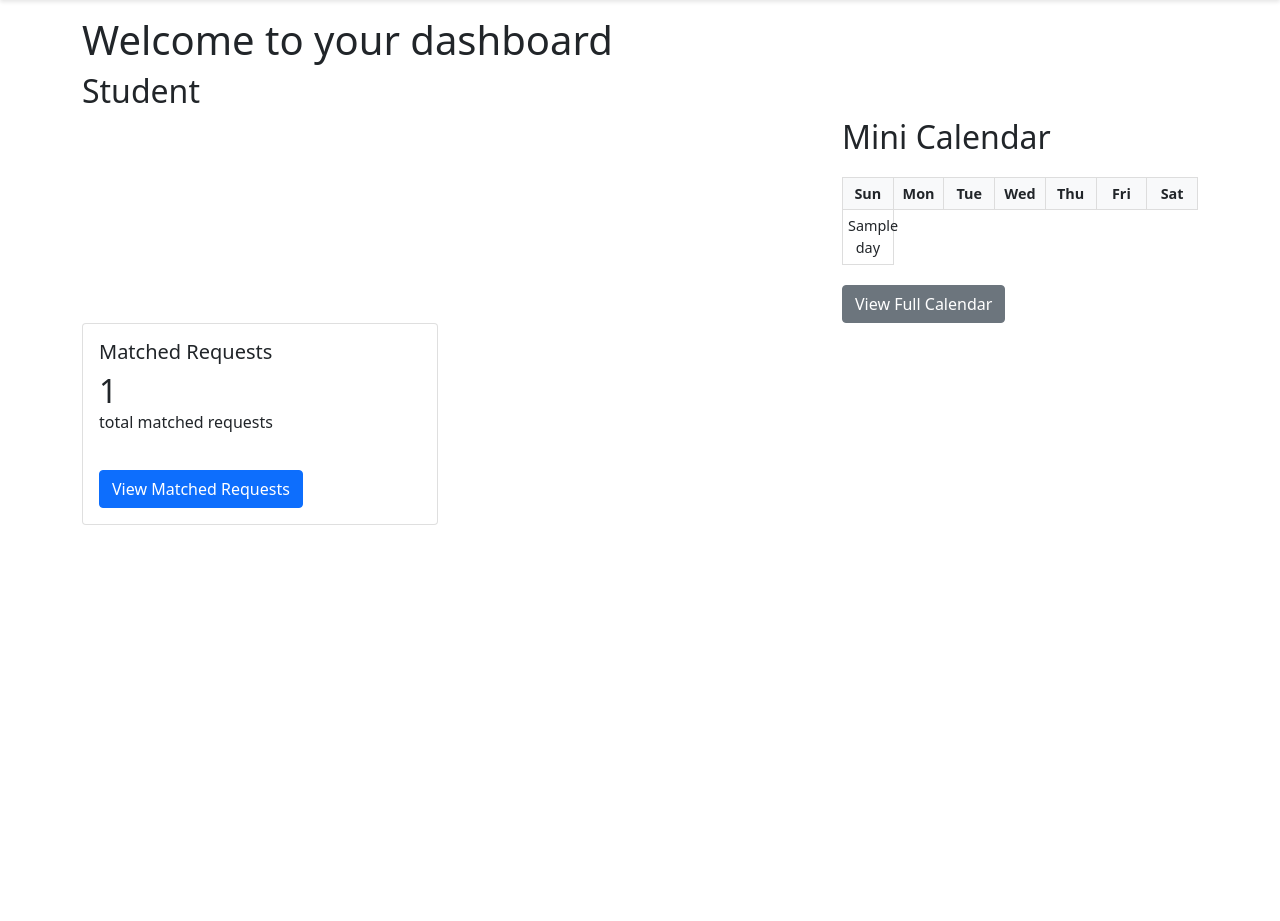
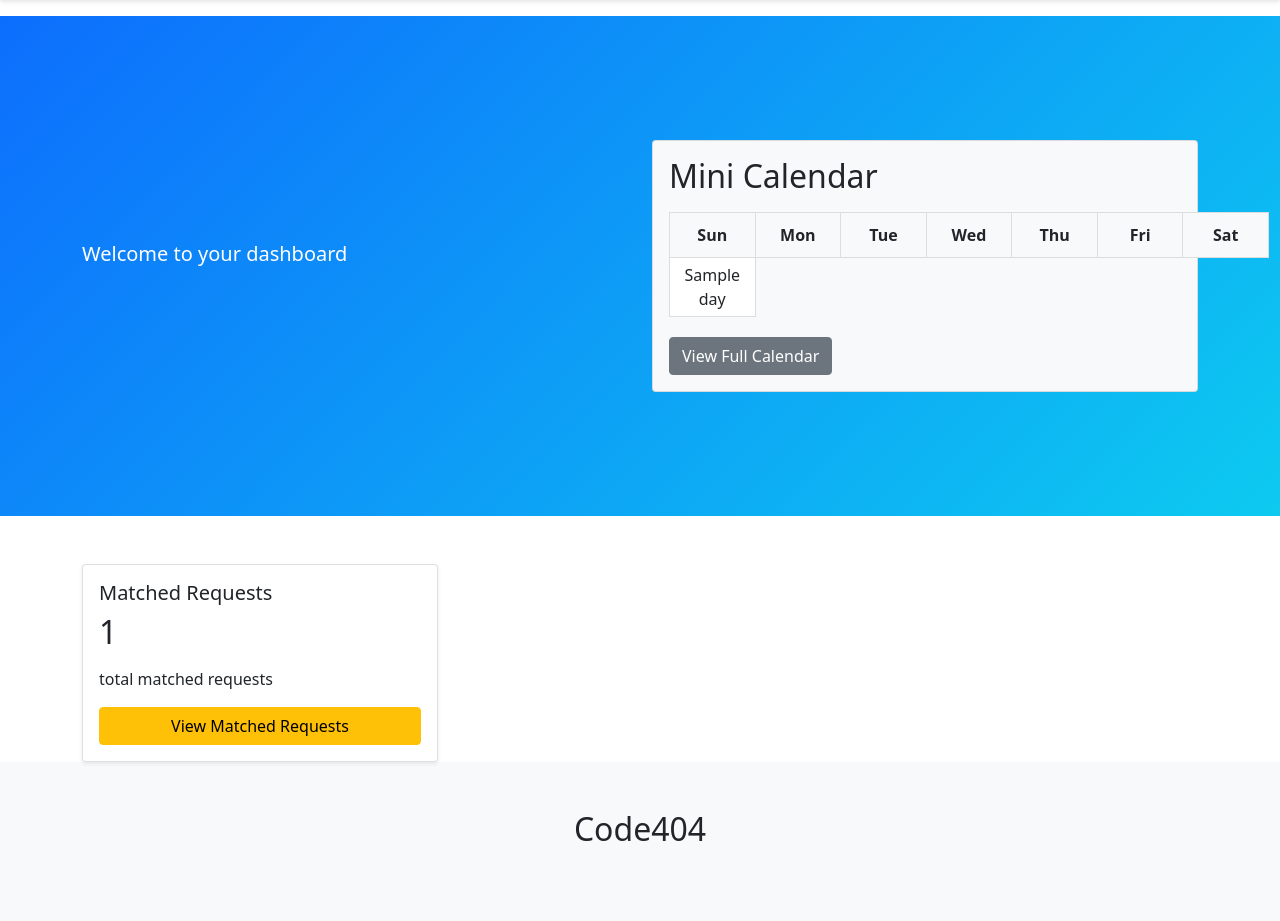
Before and after one commit to rSamaei/SEGSmallGroup, a Django app: template tutorials/templates/dashboard.html in a window 1280 px wide. Shown: the part 78-999 px from the top of the page. Before the commit the page ends 603 px from the top, so only its background shows below. Run offline with Django 3.2, Linux system fonts and the light colour scheme; the template is opened without the code that fills it: most values are stand-ins (such as "Sample title", 1, 10 or a date in 2020); some libraries are stand-ins or nearby versions.

Commit message:
overhaul to the dashboard

```diff
--- a/static/custom.css
+++ b/static/custom.css
@@ -148,20 +148,23 @@
   width: 100%; /* Make the mini calendar take the full width of its container */
   border-collapse: collapse; /* Merge table borders */
   table-layout: fixed;
+  margin: 0 auto; /* Center the table */
 }
 
 .mini-calendar-table th,
 .mini-calendar-table td {
   border: 1px solid #ddd; /* Light border for cells */
   text-align: center; /* Center text */
-  padding: 5px; /* Smaller spacing for mini-calendar */
-  height: 40px; /* Control vertical height */
-  font-size: 0.9rem;
+  padding: 8px 12px; /* Increased padding */
+  height: 50px; /* Increased height */
+  font-size: 1rem; /* Slightly larger font */
+  width: 14.28%; /* Equal width for 7 days (100/7) */
 }
 
 .mini-calendar-table thead th {
   background-color: #f8f9fa;
-  height: 30px; /* Smaller header height */
+  height: 40px; /* Increased header height */
+  white-space: nowrap; /* Prevent day names from wrapping */
 }
 
 .mini-calendar-table th {
@@ -191,6 +194,18 @@
     height: 35px;
     padding: 3px;
     font-size: 0.8rem;
+  }
+}
+
+/* Add responsive breakpoint */
+@media (min-width: 768px) {
+  .mini-calendar-table {
+    min-width: 600px; /* Minimum width on larger screens */
+  }
+
+  .mini-calendar-table th,
+  .mini-calendar-table td {
+    padding: 10px 15px; /* Even more padding on larger screens */
   }
 }
 
--- a/tutorials/templates/base_content.html
+++ b/tutorials/templates/base_content.html
@@ -4,4 +4,5 @@
   {% include 'partials/messages.html' %}
   {% block content %}
   {% endblock %}
+  {% include 'partials/footer.html' %}
 {% endblock %}
--- a/tutorials/templates/dashboard.html
+++ b/tutorials/templates/dashboard.html
@@ -1,183 +1,163 @@
 {% extends 'base_content.html' %}
 {% block content %}
+<div class="container-fluid p-0">
+  <!-- Hero Section -->
+  <div class="hero-section bg-primary text-white py-5">
     <div class="container">
-  <div class="row">
-    <div class="col-12">
-      <h1>Welcome to your dashboard {{ user.username }}</h1>
+      <div class="row align-items-center">
+        <!-- Left Side - Welcome Text -->
+        <div class="col-md-6">
+          <p class="lead mb-4">Welcome to your dashboard</p>
+          <h1 class="display-4 fw-bold">{{ user.username }}</h1>
+        </div>
+
+        <!-- Right Side - Calendar -->
          {% if is_admin_view %}
-        <h2>Admin</h2>
-      {% elif is_tutor_view %}
-        <h2>Tutor</h2>
+          <div class="col-md-6">
+            <div class="card bg-light text-dark">
+              <div class="card-body">
+                <h2 class="card-title mb-3 text-center">Admin Dashboard</h2>
+                <p class="card-text text-center">You have administrative privileges.</p>
+              </div>
+            </div>
+          </div>
           {% else %}
-        <h2>Student</h2>
+            <div class="col-md-6">
+              <div class="card bg-light text-dark">
+                <div class="card-body">
+                  <h2 class="card-title mb-3">Mini Calendar</h2>
+                  {% include 'partials/mini-calendar.html' %}
+                </div>
+              </div>
+            </div>
           {% endif %}
+      </div>
+    </div>
+  </div>
 
-    </div>
+  <!-- Features Section -->
+  <div class="container mt-5">
+    <div class="row g-4">
         {% if is_admin_view %}
-        <!-- <h2>Admin Dashboard</h2> -->
-        <!-- View unmatched requests  -->
-        <div class="col-md-4">
-            <div class="card mb-3">
-                <div class="card-body">
+            <!-- Admin Cards -->
+            <div class="col-lg-4 col-md-6">
+                <div class="card shadow-sm">
+                    <div class="card-body d-flex flex-column">
                         <h5 class="card-title">Unmatched Requests</h5>
                         <p class="card-text">
-                        <span class="h2">{{ unmatched_count }}</span>
-                        <br>
+                            <span class="h2 d-block mb-3">{{ unmatched_count }}</span>
                             pending requests
                         </p>
-                    <a href="{% url 'admin_requested_sessions' %}" class="btn btn-primary">
+                        <a href="{% url 'admin_requested_sessions' %}" class="btn btn-primary mt-auto">
                             View All Requests
                         </a>
                     </div>
                 </div>
             </div>
 
-        <!-- View all subjects  -->
-        <div class="col-md-4">
-          <div class="card mb-3">
-            <div class="card-body">
+            <div class="col-lg-4 col-md-6">
+                <div class="card shadow-sm">
+                    <div class="card-body d-flex flex-column">
                         <h5 class="card-title">View All Users</h5>
                         <p class="card-text">
-                <span class="h2">{{ total_users_count }}</span><br>
+                            <span class="h2 d-block mb-3">{{ total_users_count }}</span>
                             users in the system
                         </p>
-              <a href="{% url 'view_all_users' %}" class="btn btn-primary">
+                        <a href="{% url 'view_all_users' %}" class="btn btn-primary mt-auto">
                             View All Users
                         </a>
                     </div>
                 </div>
             </div>
 
-        <!-- View pending requests for admin  -->
-        <div class="col-md-4">
-          <div class="card mb-3">
-              <div class="card-body">
+            <div class="col-lg-4 col-md-6">
+                <div class="card shadow-sm">
+                    <div class="card-body d-flex flex-column">
                         <h5 class="card-title">Pending Requests</h5>
                         <p class="card-text">
-                      <span class="h2">{{ pending_approvals_count }}</span><br>
+                            <span class="h2 d-block mb-3">{{ pending_approvals_count }}</span>
                             requests awaiting tutor approval
                         </p>
-                  <a href="{% url 'pending_approvals' %}" class="btn btn-primary">View Pending Requests</a>
+                        <a href="{% url 'pending_approvals' %}" class="btn btn-primary mt-auto">
+                            View Pending Requests
+                        </a>
                     </div>
                 </div>
             </div>
 
         {% else %}
-
-        <!-- Student/Tutor Dashboard -->
-        <div class="col-md-8">
-        <!-- Student  -->
             {% if is_student_view %}
-        <!-- Student views unmatched requests -->
-        <div class="col-md-4">
-          <div class="card mb-3">
-            <div class="card-body">
+                <div class="col-lg-4 col-md-6">
+                    <div class="card shadow-sm">
+                        <div class="card-body d-flex flex-column">
                             <h5 class="card-title">Your Unmatched Requests</h5>
                             <p class="card-text">
-                <span class="h2">{{ unmatched_student_requests }}</span><br>
+                                <span class="h2 d-block mb-3">{{ unmatched_student_requests }}</span>
                                 unmatched requests
                             </p>
-              <a href="{% url 'student_view_unmatched_requests' %}" class="btn btn-primary">
+                            <a href="{% url 'student_view_unmatched_requests' %}" class="btn btn-primary mt-auto">
                                 View Your Requests
                             </a>
                         </div>
                     </div>
                 </div>
 
-        <!-- View pending requests for students  -->
-        <div class="col-md-4">
-          <div class="card mb-3">
-              <div class="card-body">
+                <div class="col-lg-4 col-md-6">
+                    <div class="card shadow-sm">
+                        <div class="card-body d-flex flex-column">
                             <h5 class="card-title">Pending Requests</h5>
                             <p class="card-text">
-                      <span class="h2">{{ pending_approvals_count }}</span><br>
+                                <span class="h2 d-block mb-3">{{ pending_approvals_count }}</span>
                                 requests awaiting tutor approval
                             </p>
-                  <a href="{% url 'pending_approvals' %}" class="btn btn-primary">View Pending Requests</a>
+                            <a href="{% url 'pending_approvals' %}" class="btn btn-primary mt-auto">
+                                View Pending Requests
+                            </a>
                         </div>
                     </div>
                 </div>
 
-        <!-- Tutor  -->
             {% elif is_tutor_view %}
-        <!-- View Tutor Subjects  -->
-        <div class="col-md-4">
-          <div class="card mb-3">
-            <div class="card-body">
+                <div class="col-lg-4 col-md-6">
+                    <div class="card shadow-sm">
+                        <div class="card-body d-flex flex-column">
                             <h5 class="card-title">View Subjects</h5>
                             <p class="card-text">
-                <span class="h2">{{ total_subjects_count }}</span>
-                <br>
+                                <span class="h2 d-block mb-3">{{ total_subjects_count }}</span>
                                 subjects available to teach
                             </p>
-              <a href="{% url 'view_all_tutor_subjects' %}" class="btn btn-primary">
+                            <a href="{% url 'view_all_tutor_subjects' %}" class="btn btn-primary mt-auto">
                                 View All Subjects
                             </a>
                         </div>
                     </div>
                 </div>
 
-        <!-- Box for Pending Approvals for tutors -->
-        <div class="col-md-4">
-          <div class="card mb-3">
-              <div class="card-body">
+                <div class="col-lg-4 col-md-6">
+                    <div class="card shadow-sm">
+                        <div class="card-body d-flex flex-column">
                             <h5 class="card-title">Pending Approvals</h5>
                             <p class="card-text">
-                      <span class="h2">{{ pending_approvals_count }}</span><br>
+                                <span class="h2 d-block mb-3">{{ pending_approvals_count }}</span>
                                 matches require your approval
                             </p>
-                  <a href="{% url 'pending_approvals' %}" class="btn btn-warning">View Pending Approvals</a>
+                            <a href="{% url 'pending_approvals' %}" class="btn btn-warning mt-auto">
+                                View Pending Approvals
+                            </a>
                         </div>
                     </div>
                 </div>
-
             {% endif %}
-
-        </div>
-        <div class="col-md-4">
-          <h2>Mini Calendar</h2>
-          <table class="mini-calendar-table">
-            <thead>
-              <tr>
-                <th>Sun</th>
-                <th>Mon</th>
-                <th>Tue</th>
-                <th>Wed</th>
-                <th>Thu</th>
-                <th>Fri</th>
-                <th>Sat</th>
-              </tr>
-            </thead>
-            <tbody>
-              {% for week in calendar_month %}
-              <tr>
-                {% for day in week %}
-                {% if day == 0 %}
-                <td></td>
-                {% elif day in highlighted_dates %}
-                <td class="highlighted-day">{{ day }}</td>
-                {% else %}
-                <td>{{ day }}</td>
         {% endif %}
-                {% endfor %}
-              </tr>
-              {% endfor %}
-            </tbody>
-          </table>
-          <a href="{% url 'calendar_view' %}" class="btn btn-secondary mt-3">View Full Calendar</a>
-        </div>
-
-    {% endif %}
-    <!-- Box to show matched requests -->
-    <div class="col-md-4">
-      <div class="card mb-3">
-        <div class="card-body">
+        <div class="col-lg-4 col-md-6">
+          <div class="card shadow-sm">
+              <div class="card-body d-flex flex-column">
                   <h5 class="card-title">Matched Requests</h5>
                   <p class="card-text">
-            <span class="h2">{{ matched_requests_count }}</span><br>
+                      <span class="h2 d-block mb-3">{{ matched_requests_count }}</span>
                       total matched requests
                   </p>
-          <a href="{% url 'view_matched_requests' %}" class="btn btn-primary">
+                  <a href="{% url 'view_matched_requests' %}" class="btn btn-warning mt-auto">
                       View Matched Requests
                   </a>
               </div>
@@ -185,5 +165,5 @@
       </div>
     </div>
 </div>
-
+</div>
 {% endblock %}
--- /dev/null
+++ b/tutorials/templates/partials/footer.html
@@ -0,0 +1,5 @@
+<div class="bg-light py-5">
+  <div class="container text-center">
+    <h2 class="mb-4">Code404</h2>
+  </div>
+</div>
```
Also changed, not shown: tutorials/templates/home.html (+0 -8 lines), tutorials/templates/partials/mini-calendar.html (added, +31 -0 lines). Lines whose indentation alone changed are shown as unchanged.
